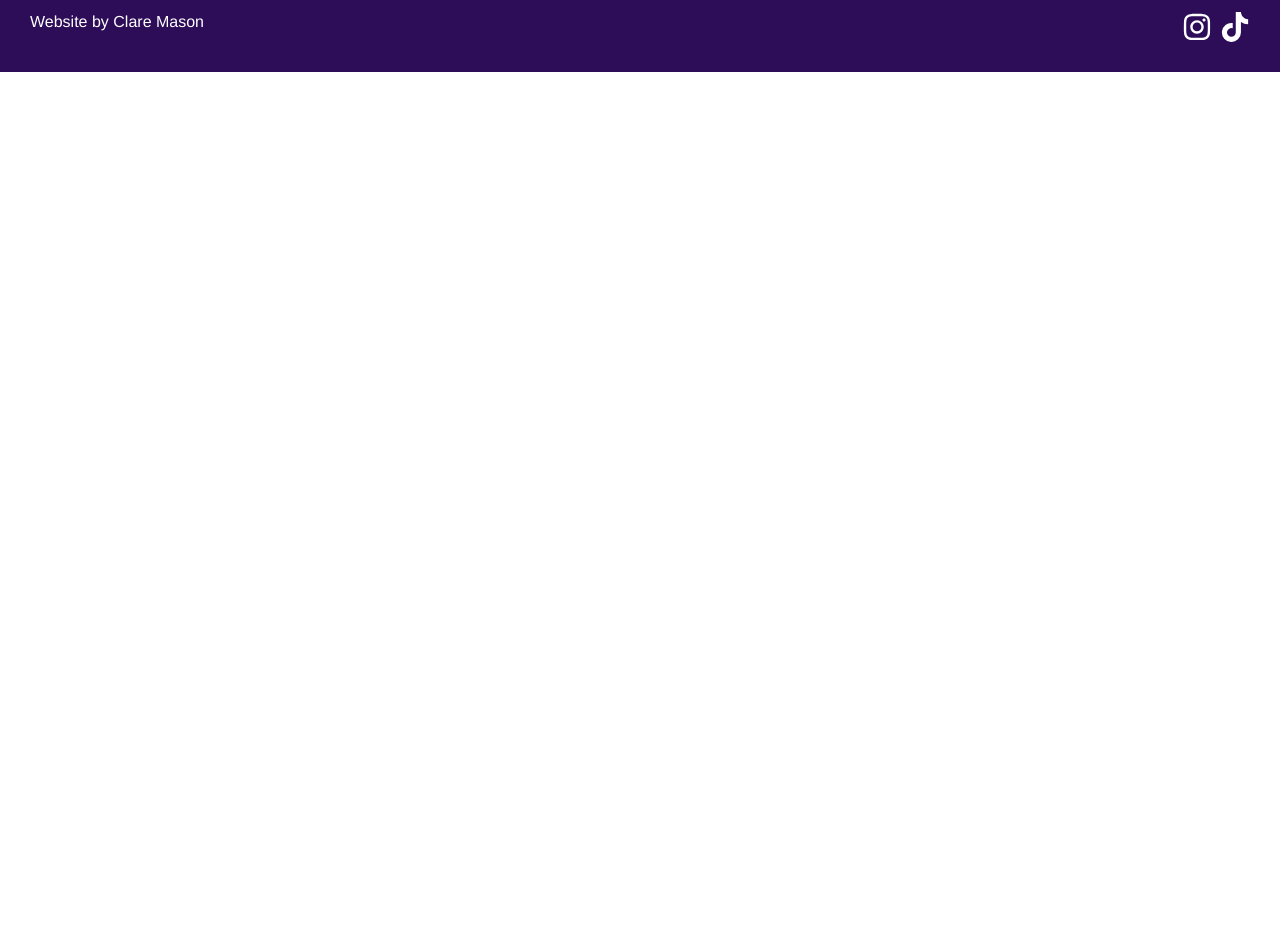
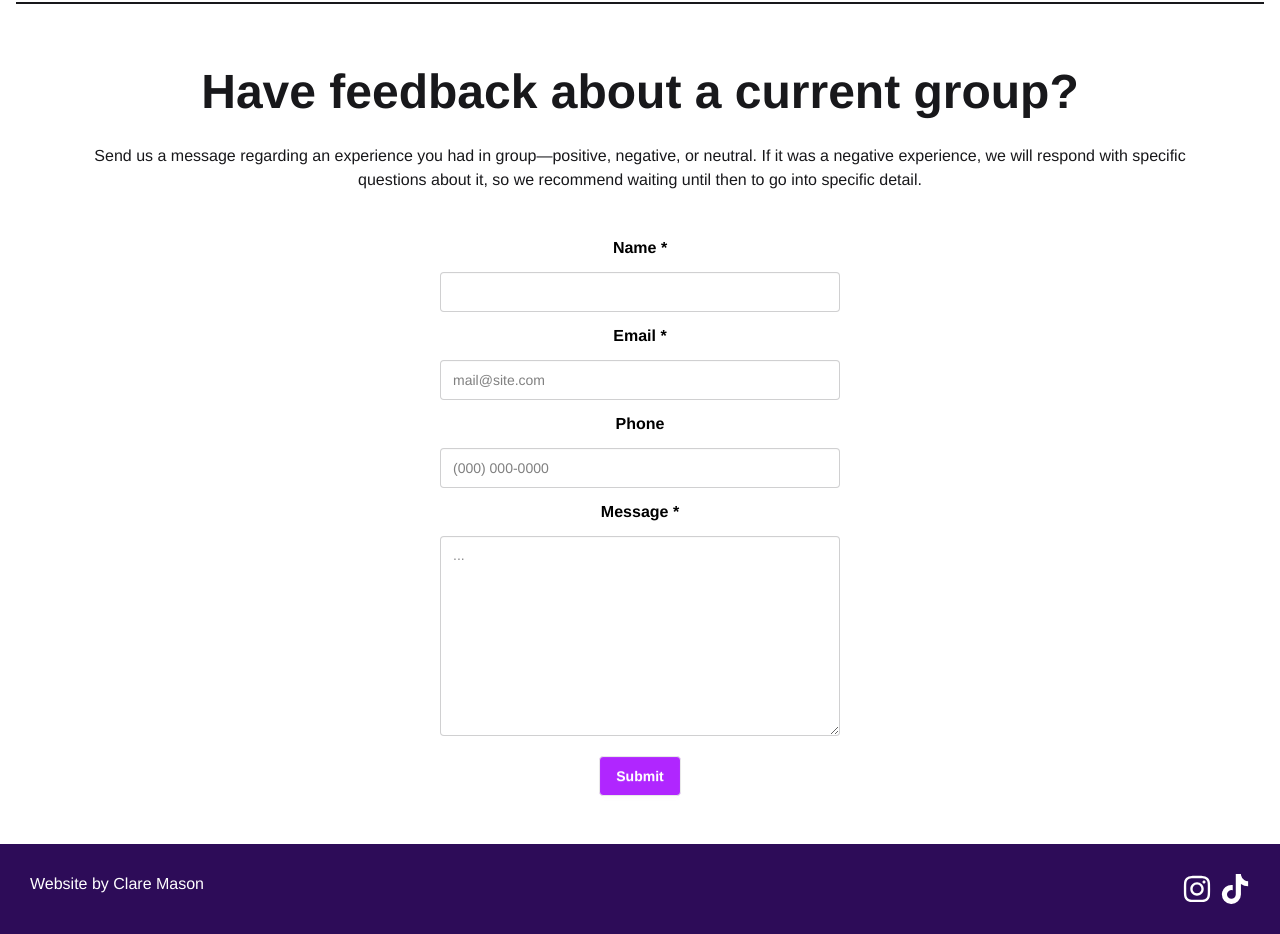
Before and after one commit to Seattle-Queer-Support-Network/seattle-queer-support-network.github.io, a Next.js app: page /programs/current-programs in a window 1280 px wide. Shown: the part 2920-3854 px from the top of the page. Before the commit the page ends 2992 px from the top, so only its background shows below. Built offline with nearby package versions, Linux system fonts and the light colour scheme.

Commit message:
Add feedback form / Add time estimate to form submission message

```diff
--- a/app/programs/current-programs/page.tsx
+++ b/app/programs/current-programs/page.tsx
@@ -1,4 +1,5 @@
 import GroupSuggestionForm from "../../ui/GroupSuggestionForm";
+import FeedbackForm from "../../ui/FeedbackForm";
 import websiteData from "../../ui/websiteData";
 import type { Metadata } from "next";
 
@@ -75,6 +76,24 @@ export default function Page() {
           </div>
         </div>
       </div>
+      <hr className="border border-custom lg:m-5 w-full" />
+      <div className={"hero-content flex-col lg:flex-row"}>
+        <div>
+          <h1 className="text-5xl text-center font-bold">
+            Have feedback about a current group?
+          </h1>
+
+          <p className="py-4 text-center lg:max-w-9/10 m-auto ">
+            Send us a message regarding an experience you had in group—positive,
+            negative, or neutral. If it was a negative experience, we will respond
+            with specific questions about it, so we recommend waiting until then
+            to go into specific detail.
+          </p>
+          <div className={"hero-content  flex-col  justify-self-center"}>
+            <FeedbackForm />
+          </div>
+        </div>
+      </div>
     </>
   );
 }
--- /dev/null
+++ b/app/ui/FeedbackForm.tsx
@@ -0,0 +1,20 @@
+import { FEEDBACK_ACCESS_KEY, BaseForm } from "./FormUtils";
+
+export default function FeedbackForm() {
+  return (
+    <BaseForm access_key={FEEDBACK_ACCESS_KEY} formName={"Feedback Form"}>
+      <div>
+        <legend className="fieldset-legend  flex flex-col items-center m-1">
+          Message *
+        </legend>
+        <textarea
+          className="textarea h-50 w-full lg:min-w-100 md:min-w-100"
+          placeholder="..."
+          name="message"
+          required
+          maxLength={300}
+        ></textarea>
+      </div>
+    </BaseForm>
+  );
+}
--- a/app/ui/FormUtils.tsx
+++ b/app/ui/FormUtils.tsx
@@ -8,11 +8,11 @@ export const CONTACT_ACCESS_KEY = "3a4bdd6c-2be7-4580-b1ee-561d88e39121";
 export const EVENT_ACCESS_KEY = "3e18a8e4-fab5-47b7-b948-a5b0d016617f";
 export const GROUP_LEAD_ACCESS_KEY = "bd7d7d67-c445-487c-9c89-2620ac950102";
 export const VOLUNTEER_ACCESS_KEY = "6157c09a-933d-423b-9691-cdb629920ed3";
-export const GROUP_SUGGESTION_ACCESS_KEY =
-  "7744d445-d178-4a68-b002-661a831f4526";
+export const GROUP_SUGGESTION_ACCESS_KEY = "7744d445-d178-4a68-b002-661a831f4526";
+export const FEEDBACK_ACCESS_KEY = "fc02d2d1-75b3-46aa-ba7d-d74acc281bea";
 
 const SUCCESSFUL_RESPONSE_MESSAGE =
-  "Message successfuly sent! We'll get back to you as soon as possible.";
+  "Message successfuly sent! We'll get back to you in 3-5 business days.";
 
 const ERROR_RESPONSE_MESSAGE =
   "Message failed to send. Please try again later.";
```
